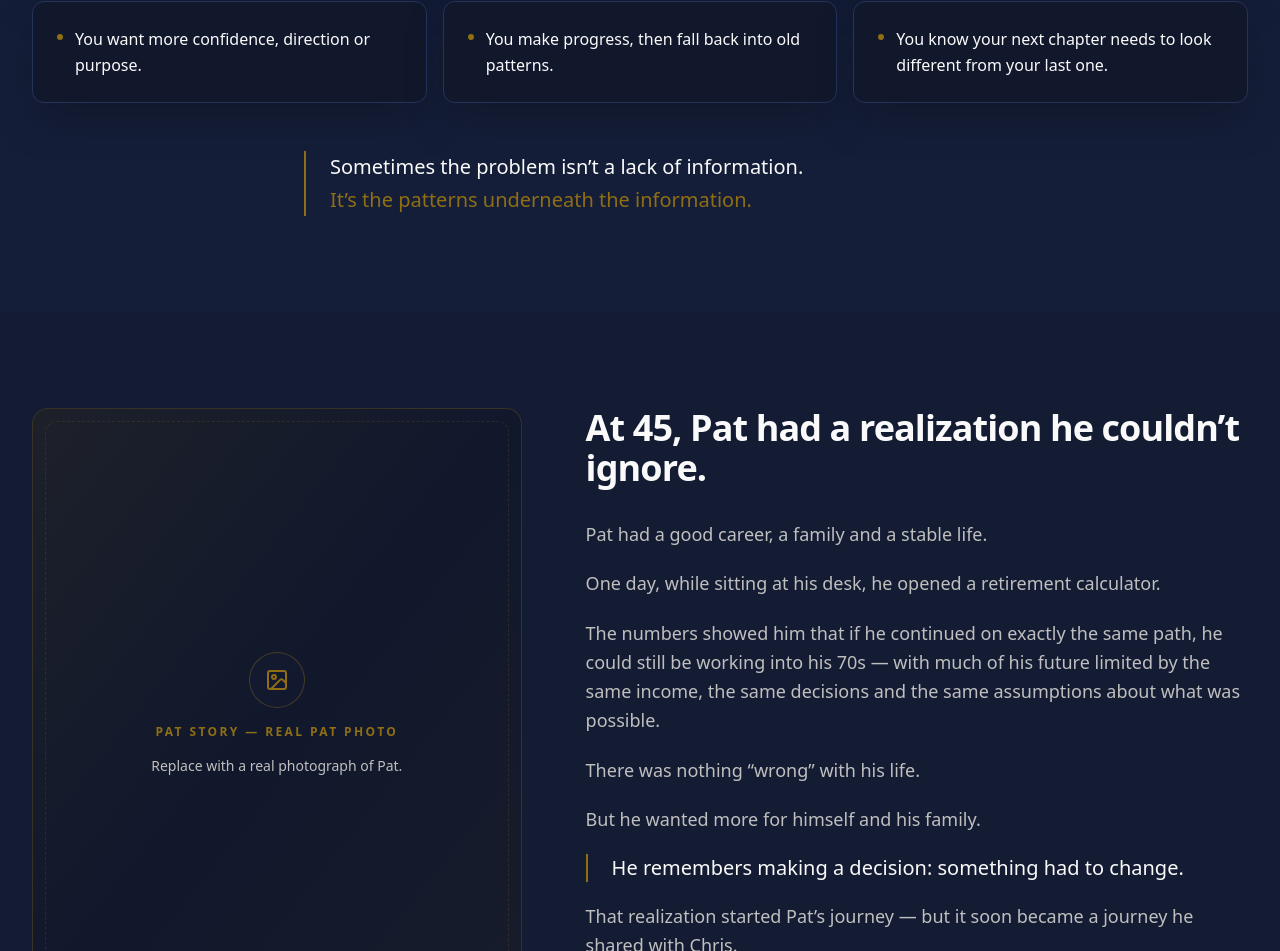
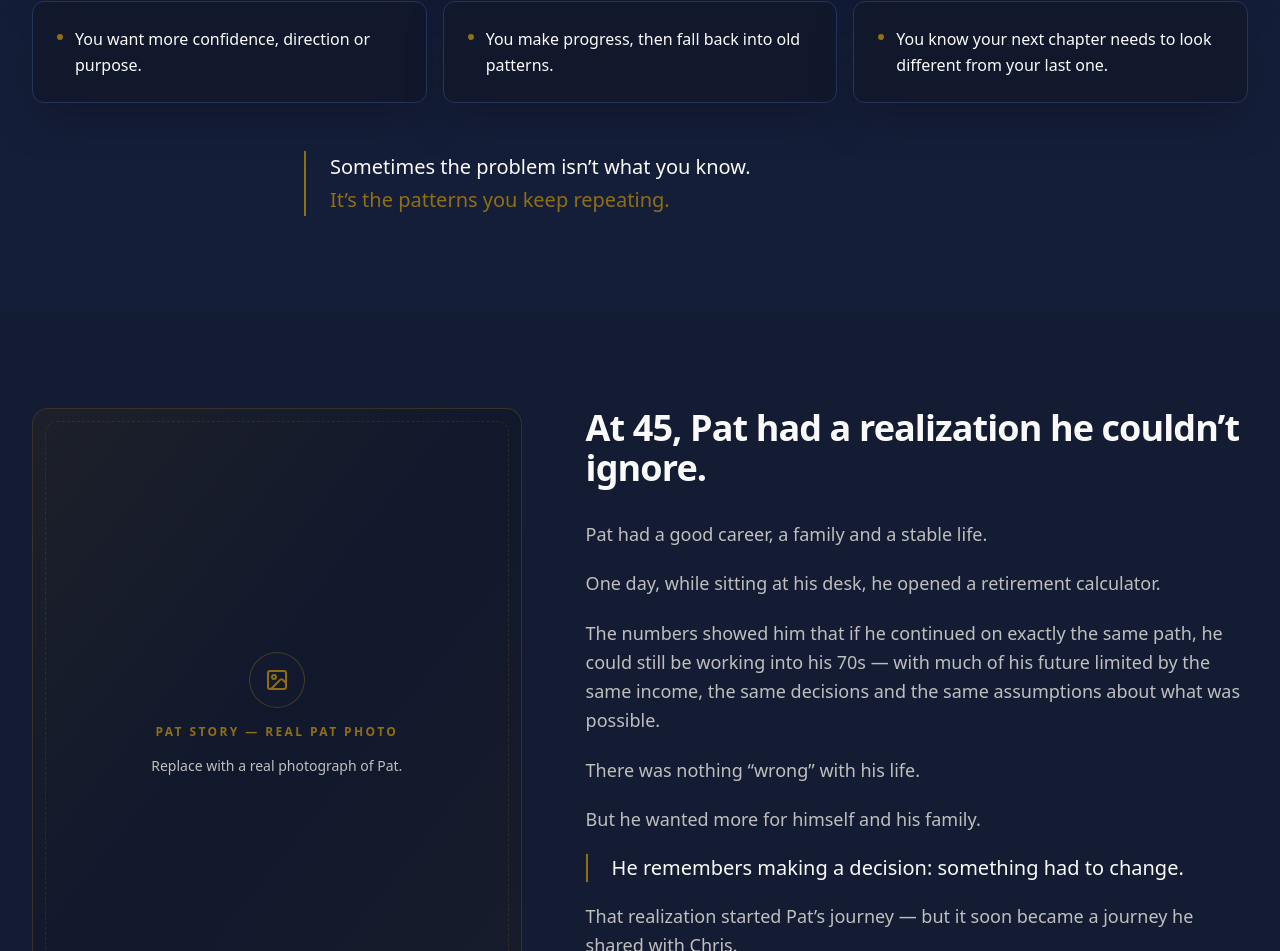
Before and after one commit to patandchris/mindshift-website1, a React (Vite) app: page /mindshift-apply in a window 1280 px wide. Shown: the part 1483-2434 px from the top of the page. Built offline with nearby package versions, Linux system fonts and the light colour scheme; the HTML template or start-up script is replaced by a standard one.

Commit message:
Changes
Co-authored-by: patandchris <266856296+patandchris@users.noreply.github.com>

```diff
--- a/src/components/mindshift-apply/IdentificationSection.tsx
+++ b/src/components/mindshift-apply/IdentificationSection.tsx
@@ -41,10 +41,10 @@ const IdentificationSection = () => (
 
       <div className="mx-auto mt-12 max-w-2xl border-l-2 border-accent pl-6 text-left">
         <p className="text-xl leading-relaxed text-foreground">
-          Sometimes the problem isn&rsquo;t a lack of information.
+          Sometimes the problem isn&rsquo;t what you know.
         </p>
         <p className="text-xl leading-relaxed text-accent">
-          It&rsquo;s the patterns underneath the information.
+          It&rsquo;s the patterns you keep repeating.
         </p>
       </div>
     </div>
```
